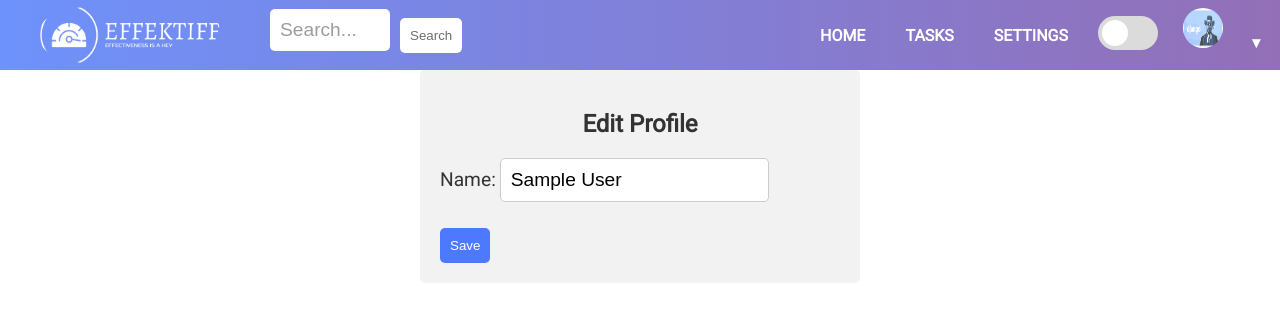
After one commit to Dancko/effectiff, a Django app: page /users/edit/1 in a window 1280 px wide. The commit adds this page. Shown: the top 322 px of the page. Run offline with Django 4.2, Linux system fonts and the light colour scheme; the visitor is signed in with stand-in values (Sample User, id 1); parts of the project's set-up code (start-up, migrations or seed data) failed here and were passed over.

Commit message:
Added Edit Profile Page

```diff
--- a/app/templates/navbar.html
+++ b/app/templates/navbar.html
@@ -32,7 +32,7 @@
             <a class="nav-link" href="#" id="dropdownMenuLink"><span class="arrow">&#9662;</span></a>
 
               <div class="dropdown-menu" aria-labelledby="dropdownMenuLink">
-                <a class="dropdown-item" href="#">Edit Profile</a>
+                <a class="dropdown-item" href="{% url 'edit_profile' request.user.id %}">Edit Profile</a>
                 <a class="dropdown-item" href="{% url 'logout' %}">Logout</a>
               </div>
             </a>
--- /dev/null
+++ b/app/templates/users/edit_profile.html
@@ -0,0 +1,17 @@
+{% extends 'base.html' %}
+
+{% block content %}
+
+<div class="form-container" id="registrationFormContainer">
+  <div class="form-header">
+    <h2>Edit Profile</h2>
+  </div>
+  <form class="registration-form" id="registrationForm" method="POST">
+    <!-- Registration form fields -->
+    {% csrf_token %}
+    {{ form.as_p }}
+    <button type="submit">Save</button>
+  </form>
+</div>
+
+{% endblock content %}
--- a/app/users/forms.py
+++ b/app/users/forms.py
@@ -1,4 +1,5 @@
 from django.contrib.auth.forms import UserCreationForm
+from django.forms import ModelForm
 
 from django.contrib.auth import get_user_model
 
@@ -15,3 +16,10 @@ class RegisterForm(UserCreationForm):
 
         for fieldname in ['name', 'password1', 'password2']:
             self.fields[fieldname].help_text = None
+
+
+class ChangeForm(ModelForm):
+    """Edit user info form."""
+    class Meta:
+        model = get_user_model()
+        fields = ['name']
--- a/app/users/urls.py
+++ b/app/users/urls.py
@@ -8,4 +8,5 @@ urlpatterns = [
     path('logout/', views.logoutPage, name='logout'),
     path('register/', views.registerPage, name='register'),
     path('<int:pk>/', views.profilePage, name='profile'),
+    path('edit/<int:pk>', views.editProfilePage, name='edit_profile'),
 ]
--- a/app/users/views.py
+++ b/app/users/views.py
@@ -3,7 +3,7 @@ from django.contrib.auth import get_user_model, authenticate, login, logout
 from django.contrib.auth.decorators import login_required
 from django.contrib import messages
 
-from .forms import RegisterForm
+from .forms import RegisterForm, ChangeForm
 
 
 def loginPage(request):
@@ -56,3 +56,14 @@ def profilePage(request, pk):
     """Profile page view."""
     user = get_user_model().objects.get(id=pk)
     return render(request, 'users/profile.html', {'user': user})
+
+
+def editProfilePage(request, pk):
+    """Edit profile view."""
+    form = ChangeForm(instance=request.user)
+    if request.method == 'POST':
+        form = ChangeForm(request.POST, instance=request.user)
+        if form.is_valid():
+            form.save()
+            return redirect('home')
+    return render(request, 'users/edit_profile.html', {'form': form})
```
